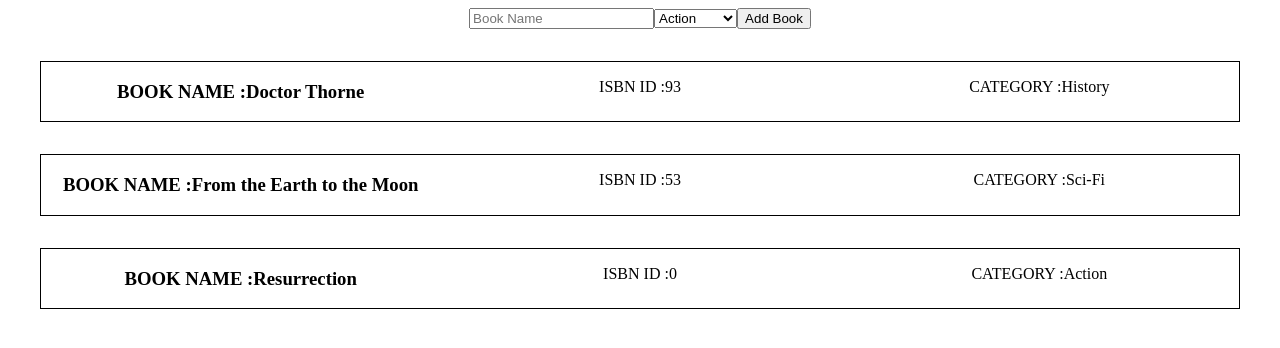
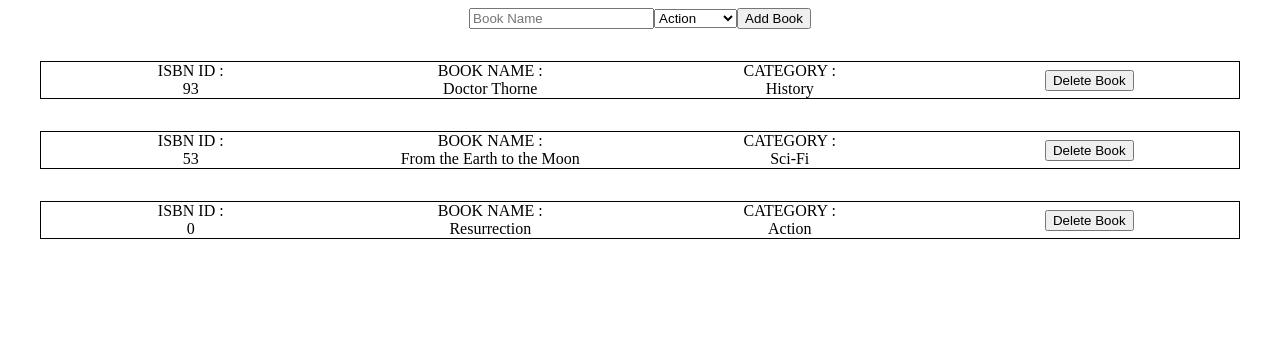
Before and after one commit to sinansevgi/bookstore-cms, a React (Create React App) app: page / in a window 1280 px wide. Shown: the top 348 px of the page. Built offline with nearby package versions, Linux system fonts and the light colour scheme.

Commit message:
Connect the REMOVE_BOOK action to the Book
Implements the handleRemoveBook method which accepts a book as an argument and removes it from the Redux store.

```diff
--- a/src/assets/App.css
+++ b/src/assets/App.css
@@ -4,7 +4,8 @@
 
 .book {
   display: grid;
-  grid-template-columns: 1fr 1fr 1fr;
+  align-items: center;
+  grid-template-columns: 1fr 1fr 1fr 1fr;
   margin: 2em;
   border: solid 1px black;
 }
--- a/src/components/Book.js
+++ b/src/components/Book.js
@@ -1,20 +1,28 @@
 import React from 'react';
 import { PropTypes } from 'prop-types';
 
-const Book = ({ book }) => (
+const Book = ({ book, deleteFunc }) => (
   <div className="book">
-    <h3>
+    <div>
+      ISBN ID :
+      <br />
+      {book.id}
+    </div>
+    <div>
       BOOK NAME :
+      <br />
       {book.title}
-    </h3>
-    <p>
-      ISBN ID :
-      {book.id}
-    </p>
-    <p>
+    </div>
+    <div>
       CATEGORY :
+      <br />
       {book.category}
-    </p>
+    </div>
+    <div>
+      <button type="submit" onClick={() => { deleteFunc(book); }}>
+        Delete Book
+      </button>
+    </div>
   </div>
 );
 Book.propTypes = {
@@ -23,6 +31,8 @@ Book.propTypes = {
     title: PropTypes.string.isRequired,
     category: PropTypes.string.isRequired,
   }).isRequired,
+  deleteFunc: PropTypes.func.isRequired,
+
 };
 
 export default Book;
--- a/src/containers/BooksList.js
+++ b/src/containers/BooksList.js
@@ -2,9 +2,19 @@ import React from 'react';
 import { connect } from 'react-redux';
 import { PropTypes } from 'prop-types';
 import Book from '../components/Book';
+import { REMOVE_BOOK } from '../actions';
 
-const BooksList = ({ bookList }) => {
-  const library = bookList.bookList.map((book) => <Book book={book} key={book.id} />);
+const BooksList = ({ bookList, removeBook }) => {
+  const handleRemoveBook = (book) => {
+    removeBook(book);
+  };
+  const library = bookList.bookList.map((book) => (
+    <Book
+      book={book}
+      key={book.id}
+      deleteFunc={handleRemoveBook}
+    />
+  ));
   return (
     <div>
       {library}
@@ -14,6 +24,14 @@ const BooksList = ({ bookList }) => {
 
 BooksList.propTypes = {
   bookList: PropTypes.instanceOf(Object).isRequired,
+  removeBook: PropTypes.func.isRequired,
 };
 
-export default connect((state) => ({ bookList: state }))(BooksList);
+export default connect(
+  (state) => ({ bookList: state }),
+  (dispatch) => ({
+    removeBook: (book) => {
+      dispatch(REMOVE_BOOK(book));
+    },
+  }),
+)(BooksList);
--- a/src/reducers/books.js
+++ b/src/reducers/books.js
@@ -3,7 +3,7 @@ const BookReducer = (state = [], action) => {
     case 'CREATE_BOOK':
       return [...state, action.payload];
     case 'REMOVE_BOOK':
-      return state.filter((book) => book.title !== action.data.title);
+      return state.filter((book) => book.title !== action.payload.title);
     default:
       return state;
   }
```
